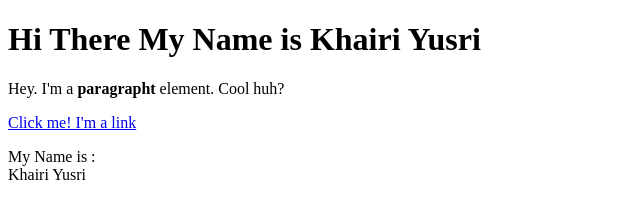
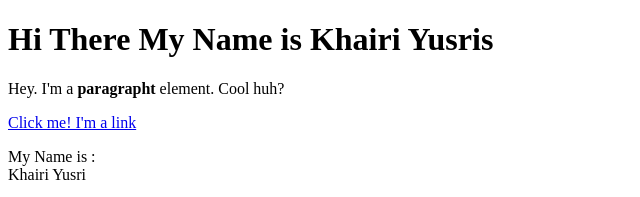
Before and after one commit to khairiyusri07/Resume1, a plain HTML site: page resume.html in a window 1280 px wide. Shown: the top 197 px of the page, 0-640 px from the left. Drawn offline with Linux system fonts and the light colour scheme.

Commit message:
Update resume.html

```diff
--- a/resume.html
+++ b/resume.html
@@ -5,7 +5,7 @@
 	<title>Khairi Yusri - E-Portfolio</title>
 </head>
 <body>
-	<h1> Hi There My Name is Khairi Yusri</h1>
+	<h1> Hi There My Name is Khairi Yusris</h1>
 	<p>Hey. I'm a <strong>paragrapht</strong> element. Cool huh?</p>
 	<a href="https://google.com" target="blank" title="Lets Go to Google">Click me! I'm a link</a>
 	<p>My Name is : <br>
```
